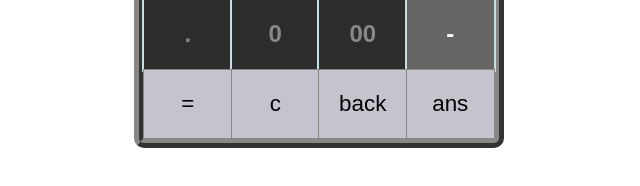
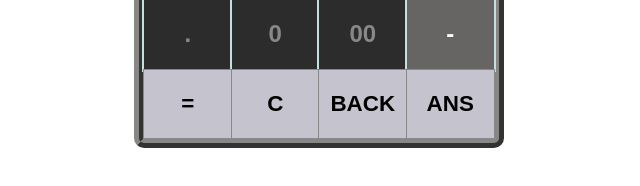
Before and after one commit to JulianaZammur/Calculadora, a React (Create React App) app: page / in a window 1280 px wide. Shown: the part 486-672 px from the top of the page, without its empty margins (321-961 px from the left). Built offline with nearby package versions, Linux system fonts and the light colour scheme.

Commit message:
se modifico el tamaño del root cientific

```diff
--- a/src/stylesheets/EqualButton.css
+++ b/src/stylesheets/EqualButton.css
@@ -11,4 +11,6 @@
     color: #000000;
     flex: 1;
     outline: 1px solid #888888;
+    text-transform: uppercase;
+    font-weight: 700;
   }
```
